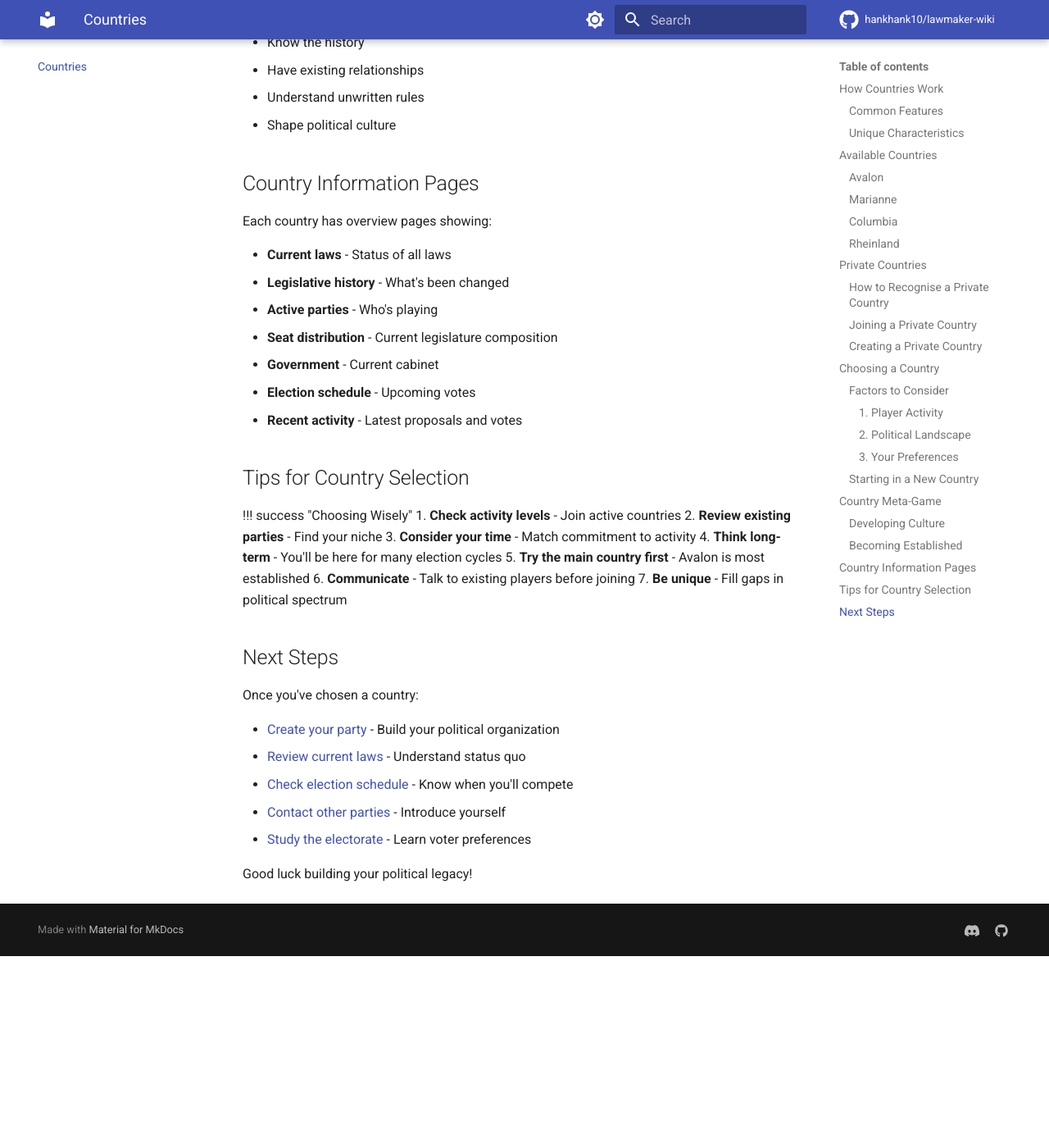
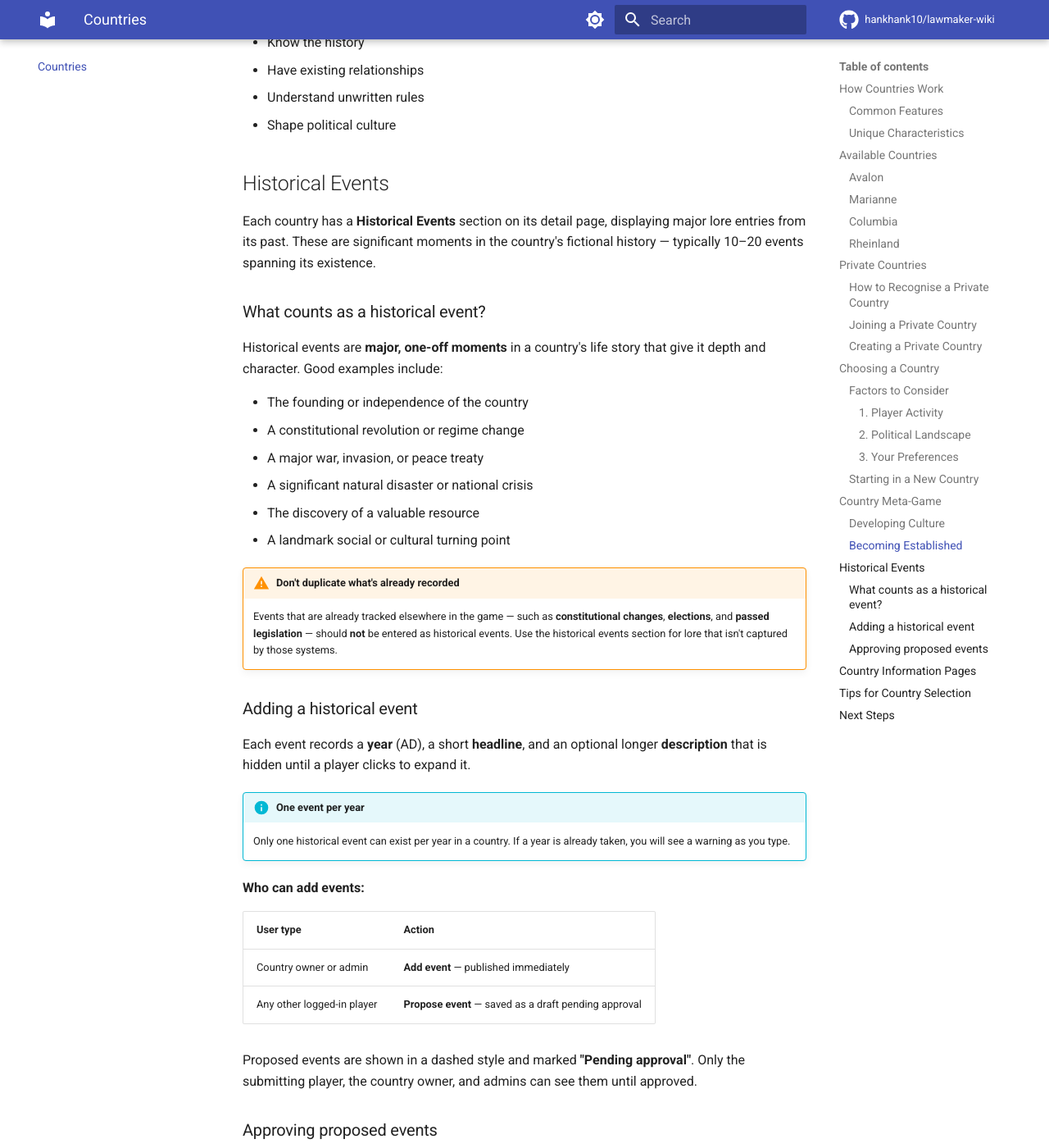
Before and after one commit to hankhank10/lawmaker-wiki, an MkDocs documentation site: the page built from docs/countries.md, in a window 1280 px wide and 1400 px high, scrolled down 4709 px. Shown: the whole window at 82% size. Built offline with MkDocs 1.6.1 and Material for MkDocs 9.7.7, drawn with Linux system fonts in a browser that asks for light colours; comment, search, counter and statistics services are not loaded; before the commit the page ends 5875 px from its top, so only the background shows below that; some of the changed text lies outside the part shown.

Commit message:
📝 Sync from private repo
Auto-synced from hankhank10/lawmaker/game-manual

```diff
--- a/docs/countries.md
+++ b/docs/countries.md
@@ -157,10 +157,49 @@ Long-term players in a country:
 - Understand unwritten rules
 - Shape political culture
 
+## Historical Events
+
+Each country has a **Historical Events** section on its detail page, displaying major lore entries from its past. These are significant moments in the country's fictional history — typically 10–20 events spanning its existence.
+
+### What counts as a historical event?
+
+Historical events are **major, one-off moments** in a country's life story that give it depth and character. Good examples include:
+
+- The founding or independence of the country
+- A constitutional revolution or regime change
+- A major war, invasion, or peace treaty
+- A significant natural disaster or national crisis
+- The discovery of a valuable resource
+- A landmark social or cultural turning point
+
+!!! warning "Don't duplicate what's already recorded"
+    Events that are already tracked elsewhere in the game — such as **constitutional changes**, **elections**, and **passed legislation** — should **not** be entered as historical events. Use the historical events section for lore that isn't captured by those systems.
+
+### Adding a historical event
+
+Each event records a **year** (AD), a short **headline**, and an optional longer **description** that is hidden until a player clicks to expand it.
+
+!!! info "One event per year"
+    Only one historical event can exist per year in a country. If a year is already taken, you will see a warning as you type.
+
+**Who can add events:**
+
+| User type | Action |
+|-----------|--------|
+| Country owner or admin | **Add event** — published immediately |
+| Any other logged-in player | **Propose event** — saved as a draft pending approval |
+
+Proposed events are shown in a dashed style and marked **"Pending approval"**. Only the submitting player, the country owner, and admins can see them until approved.
+
+### Approving proposed events
+
+Country owners and admins see an **Approve** button on each pending event. Admins can also **Reject & delete** a proposal that doesn't fit the country's lore.
+
 ## Country Information Pages
 
 Each country has overview pages showing:
 
+- **Historical events** - Major lore events from the country's past
 - **Current laws** - Status of all laws
 - **Legislative history** - What's been changed
 - **Active parties** - Who's playing
```
